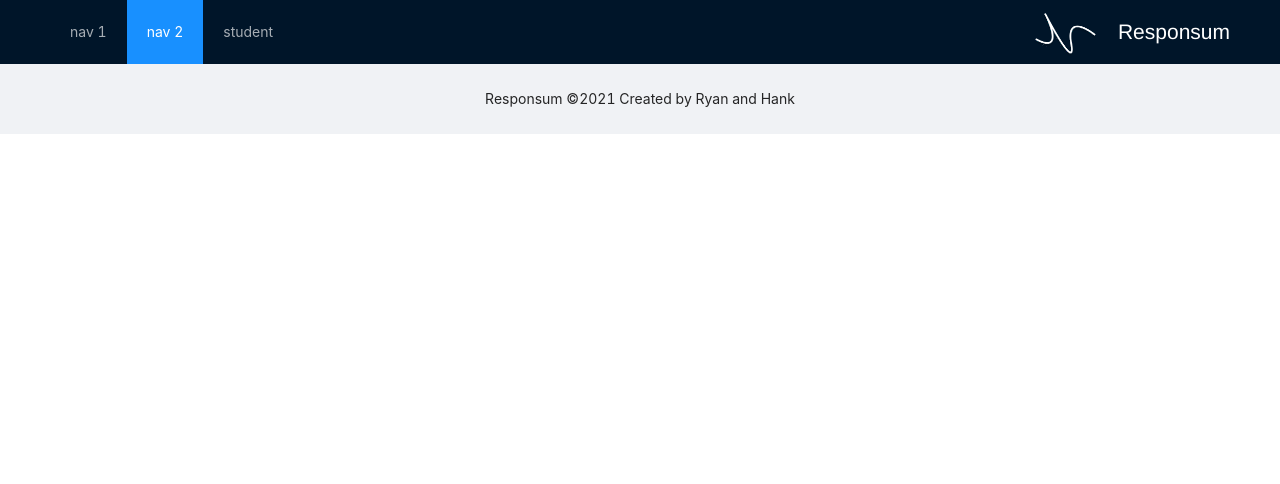
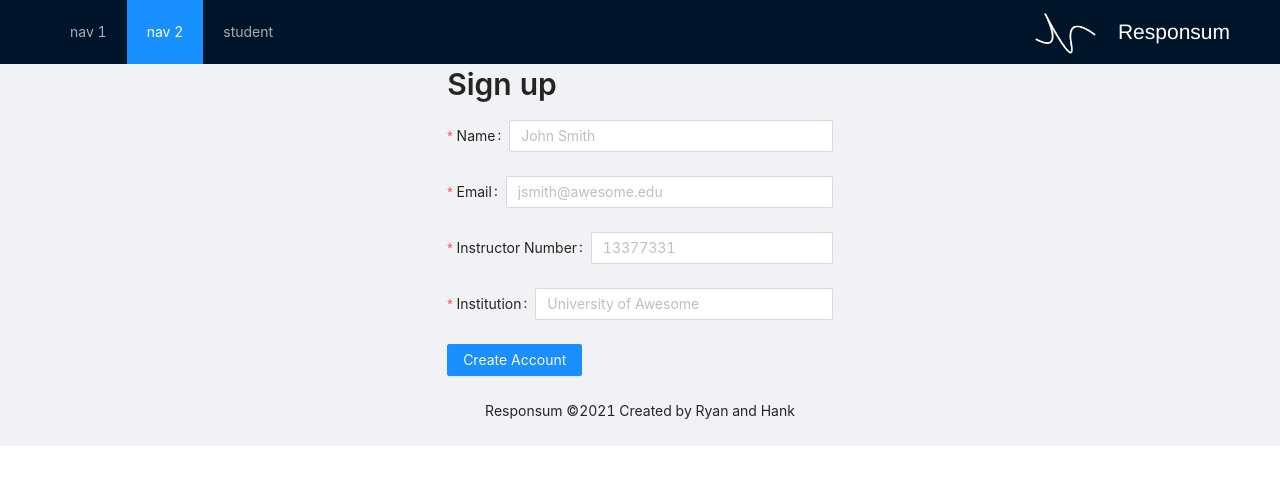
Before and after one commit to hank-w/Respon_sum, a React (Create React App) app in the folder web/: page /instructors/signup in a window 1280 px wide. Shown: the top 484 px of the page. Built offline with nearby package versions, Linux system fonts and the light colour scheme.

Commit message:
added instructor signup file

```diff
--- a/web/src/components/pages/instructors/InstructorSignup.tsx
+++ b/web/src/components/pages/instructors/InstructorSignup.tsx
@@ -1,3 +1,79 @@
-export default () => {
-  return <></>
+import { useState } from 'react';
+import { useHistory } from 'react-router-dom';
+import { Button, Space, Input, Form, Typography } from 'antd';
+import { createInstructor } from '../../../api/instructors';
+import { INSTRUCTORS_PATH } from '../../../utils/Paths';
+import { useDispatch } from 'react-redux';
+import { Instructor } from '../../../types/api';
+import { setInstructor } from '../../../utils/Actions';
+
+const { Title } = Typography;
+
+const DEFAULT_STUDENT: Instructor = {
+  id: '',
+  name: '',
+  email: '',
+  studentNumber: '',
+  institution: '',
 };
+
+const InstructorSignup = () => {
+  const [loading, setLoading] = useState(false);
+  const [error, setError] = useState<string | null>(null);
+  const [creatingInstructor, setCreatingInstructor] = useState(DEFAULT_STUDENT);
+  const dispatch = useDispatch();
+  const history = useHistory();
+
+  const createAccount = () => {
+    setLoading(true);
+    createInstructor(creatingInstructor as Instructor)
+    .then(res => {
+      setError(null);
+      const id = res.data.id + '';
+      alert(`Your UUID is "${id}". Don't lose it! Put it somewhere safe!`);
+      const newInstructor = { ...creatingInstructor, id };
+      dispatch(setInstructor(newInstructor));
+      history.push(INSTRUCTORS_PATH);
+    })
+    .catch(err => {
+      console.log(err);
+      setError(err?.message+'' || err?.msg+'' || err+'');
+    })
+    .finally(() => {
+      setLoading(false);
+    });
+  };
+
+  const s = (creatingInstructor as Instructor);
+  return (
+    <Space direction="vertical" size="large" style={{ display: 'flex', flexDirection: 'row', justifyContent: 'center' }}>
+      <div>
+        <Title level={2}>Sign up</Title>
+        <span style={{color:'red'}}>{error}</span>
+        <Form onFinish={createAccount}>
+          <Form.Item label="Name" required>
+            <Input placeholder="John Smith" value={s.name}
+              onChange={e => setCreatingInstructor({...s, name: e.target.value})} />
+          </Form.Item>
+          <Form.Item label="Email" required >
+            <Input placeholder="jsmith@awesome.edu" value={s.email}
+              onChange={e => setCreatingInstructor({...s, email: e.target.value})} />
+          </Form.Item>
+          <Form.Item label="Instructor Number" required>
+            <Input placeholder="13377331" value={s.studentNumber}
+              onChange={e => setCreatingInstructor({...s, studentNumber: e.target.value})} />
+          </Form.Item>
+          <Form.Item label="Institution" required>
+            <Input placeholder="University of Awesome" value={s.institution}
+              onChange={e => setCreatingInstructor({...s, institution: e.target.value})}/>
+          </Form.Item>
+          <Button type="primary" htmlType="submit">
+            Create Account
+          </Button>
+        </Form>
+      </div>
+    </Space>
+  );
+};
+
+export default InstructorSignup;
```
